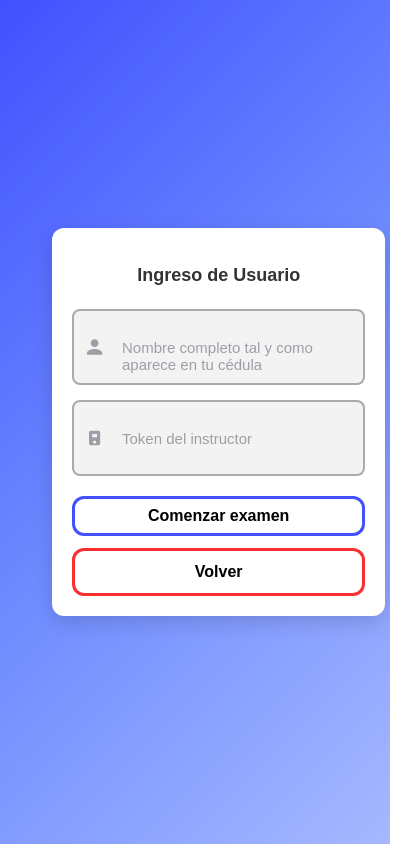
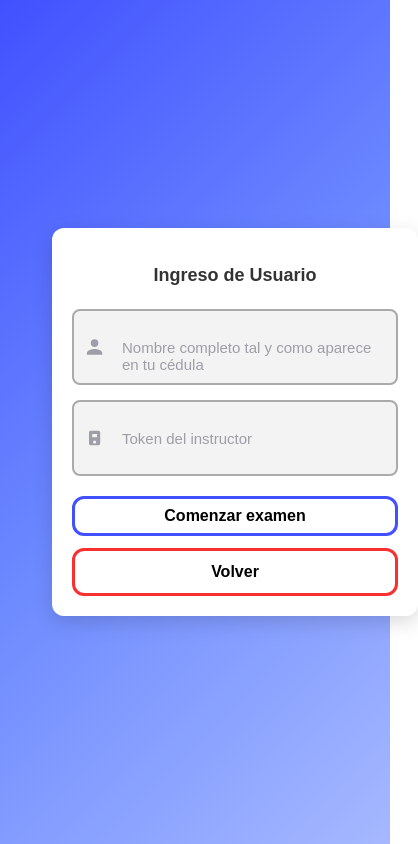
Before and after one commit to FabricioVegaAlfaro/frontend-examenes, a React (Vite) app: page /usuario in a window 390 px wide. Shown: the whole page, 418 px wide, since content can reach past the window. Built offline with nearby package versions, Linux system fonts and the light colour scheme.

Commit message:
Cambios en el UserLogin 5

```diff
--- a/src/pages/UserLogin.css
+++ b/src/pages/UserLogin.css
@@ -162,7 +162,8 @@ body {
 @media (max-width: 768px) {
   .user-login-container {
     padding: 20px;
-    width: 90%;
+    width: 100%;
+    align-self: center;
   }
   .button-group {
     flex-direction: column;
@@ -179,7 +180,7 @@ body {
 @media (max-width: 480px) {
   .user-login-container {
     padding: 20px;
-    width: 90%;
+    width: 100%;
   }
   .button-group {
     flex-direction: column;
```
